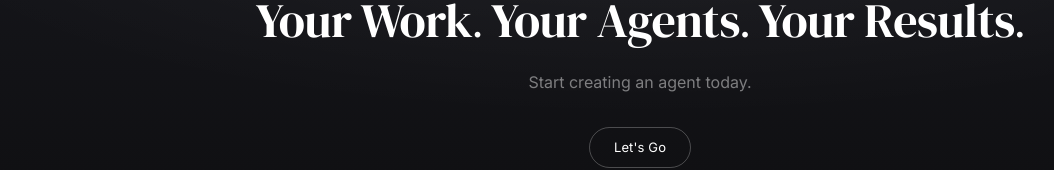
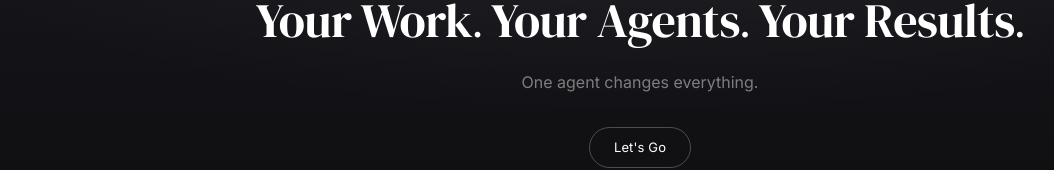
Before and after one commit to coolcalvin457-tech/agent-timesaver-nextjs, a Next.js app: page / in a window 1280 px wide. Shown: the part 3599-3769 px from the top of the page, without its empty margins (0-1054 px from the left). Built offline with nearby package versions, Linux system fonts and the light colour scheme; no server answers.

Commit message:
Final CTA subline: One agent changes everything

```diff
--- a/app/page.tsx
+++ b/app/page.tsx
@@ -109,7 +109,7 @@ export default function Home() {
               Your Work<span style={{ fontSize: "0.7em" }}>.</span> Your Agents<span style={{ fontSize: "0.7em" }}>.</span> Your Results<span style={{ fontSize: "0.7em" }}>.</span>
             </h2>
             <p style={{ color: "rgba(255,255,255,0.45)", fontSize: "1rem", lineHeight: 1.6, marginBottom: "32px", maxWidth: "400px", margin: "0 auto 32px" }}>
-              Start creating an agent today.
+              One agent changes everything.
             </p>
             <FinalCtaButton />
           </div>
```
